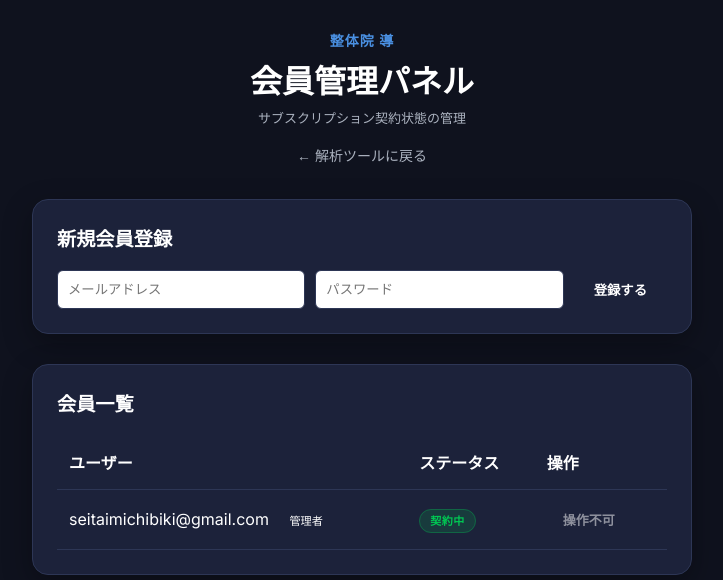
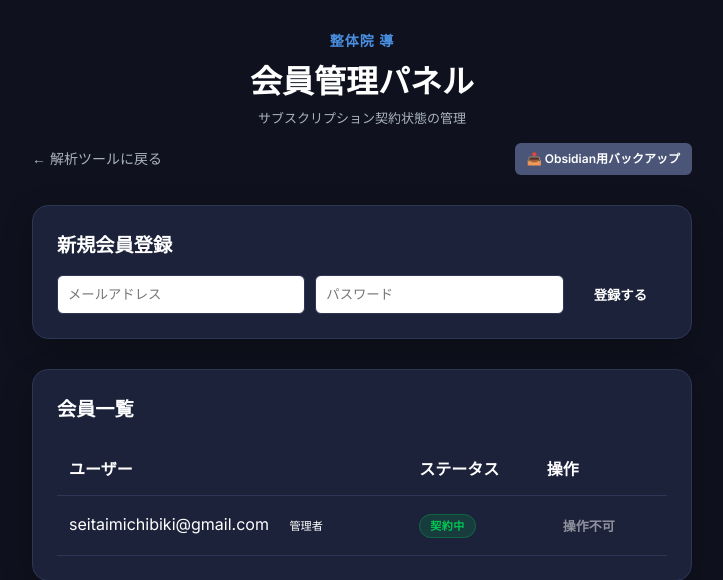
Before and after one commit to seitaimichibiki-cpu/posture-analyzer, a Flask app: page /admin in a window 1280 px wide. Shown: the top 580 px of the page, without its empty margins (278-1001 px from the left). Run offline with Flask 3, Linux system fonts and the light colour scheme; a user stored in the database is signed in; data comes from the database, SQL or seed files in the repository.

Commit message:
Add Obsidian backup functionality to admin panel

```diff
--- a/app.py
+++ b/app.py
@@ -147,6 +147,32 @@ def admin_register_user():
 
     return jsonify({'success': True})
 
+@app.route('/admin/backup')
+@login_required
+def admin_backup():
+    if not current_user.is_admin:
+        return jsonify({'success': False, 'error': '権限がありません。'}), 403
+
+    users = User.query.all()
+
+    # Obsidian用のMarkdownテーブル作成
+    md_content = "# 会員リストバックアップ\n\n"
+    md_content += "| ID | メールアドレス | 契約ステータス | 管理者権限 |\n"
+    md_content += "|---|---|---|---|\n"
+
+    for user in users:
+        status = "契約中" if user.is_active_member else "未契約"
+        admin = "はい" if user.is_admin else "いいえ"
+        md_content += f"| {user.id} | {user.email} | {status} | {admin} |\n"
+
+    # レスポンスとしてファイルを返す
+    from flask import Response
+    return Response(
+        md_content,
+        mimetype="text/markdown",
+        headers={"Content-disposition": "attachment; filename=members_backup.md"}
+    )
+
 @app.route('/analyze', methods=['POST'])
 def analyze():
     if 'image' not in request.files:
--- a/templates/admin.html
+++ b/templates/admin.html
@@ -64,8 +64,9 @@
             <div class="logo">整体院 導</div>
             <h1>会員管理パネル</h1>
             <p class="subtitle">サブスクリプション契約状態の管理</p>
-            <div style="margin-top: 15px;">
+            <div style="margin-top: 15px; display: flex; justify-content: space-between; align-items: center;">
                 <a href="/" style="color: var(--text-muted); text-decoration: none; font-size: 14px;">← 解析ツールに戻る</a>
+                <a href="/admin/backup" class="btn" style="background: #4a5578; color: white; text-decoration: none; padding: 6px 12px; border-radius: 6px; font-size: 12px; font-weight: 600;">📥 Obsidian用バックアップ</a>
             </div>
         </header>
 
```
